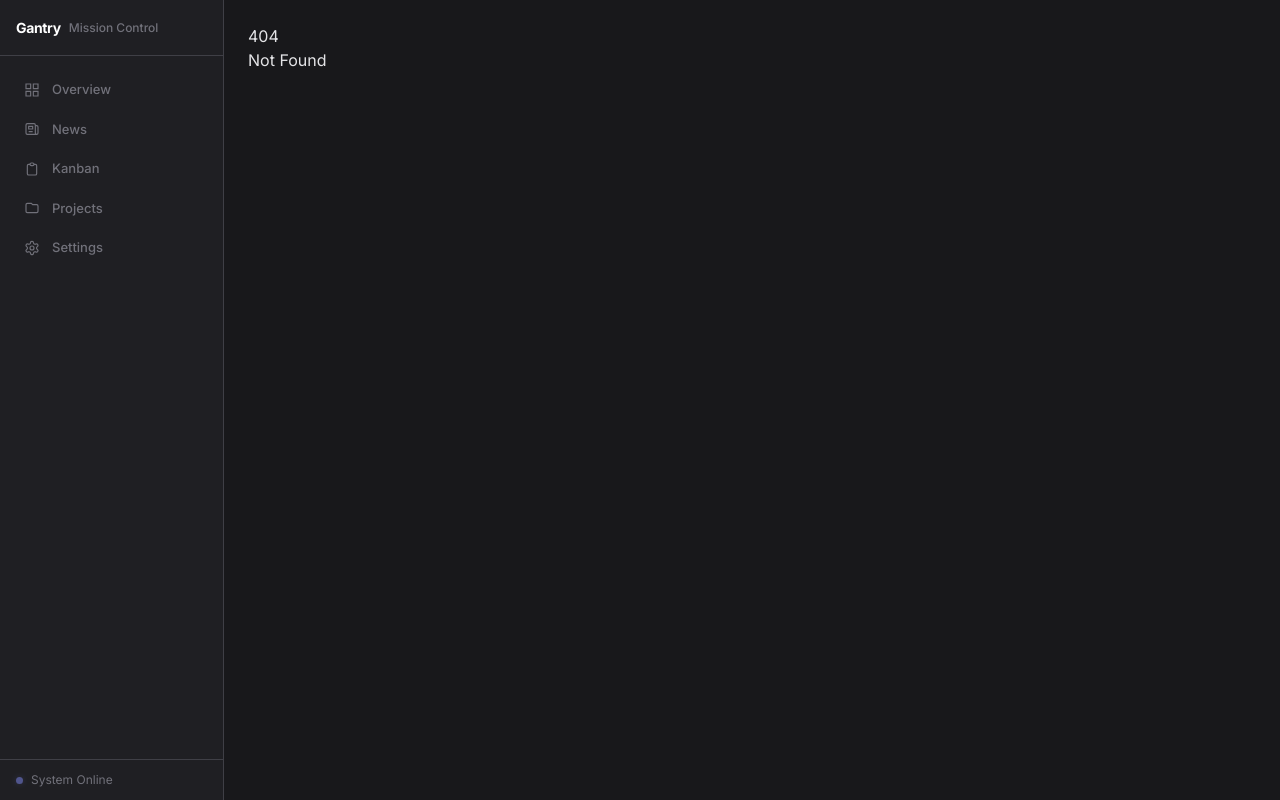
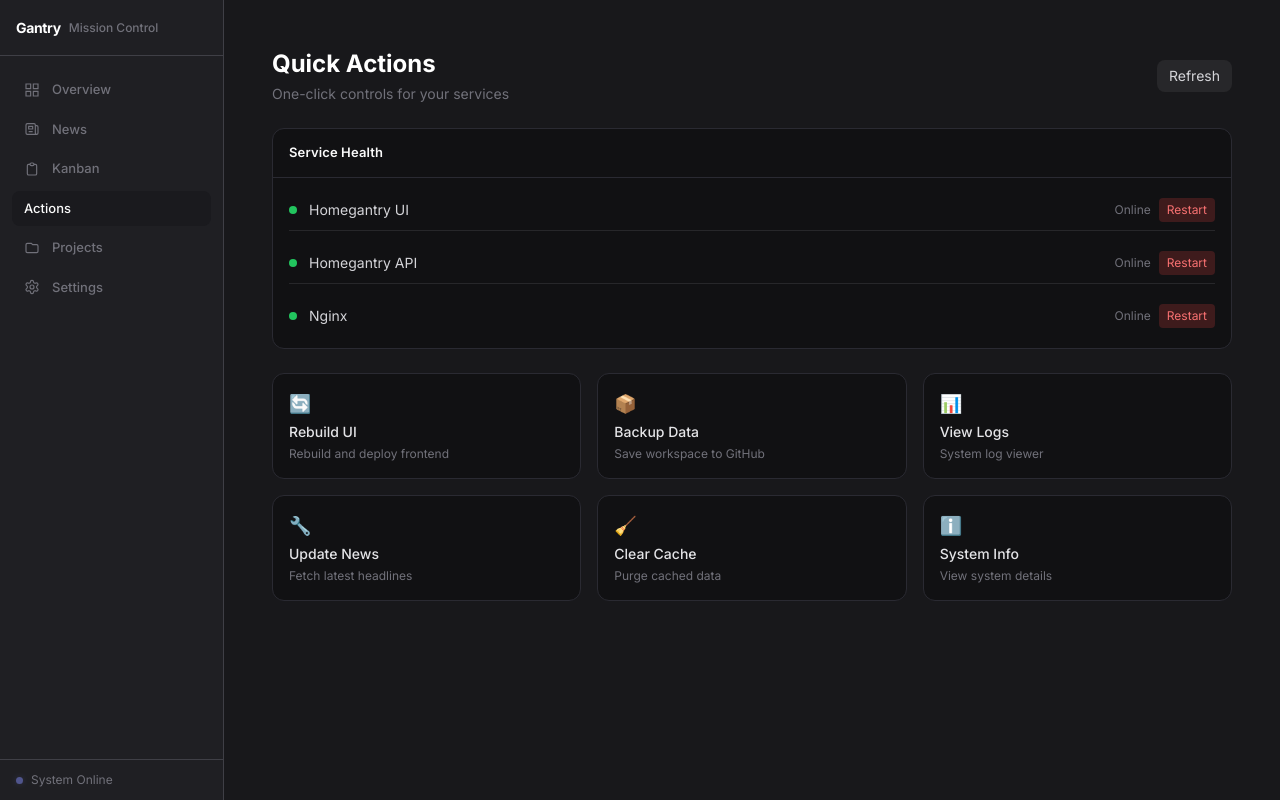
Before and after one commit to homegantry/homegantry, a SvelteKit app in the folder frontend/: page /actions in a window 1280 px wide. Before the commit this address had no page. Built offline with nearby package versions, Linux system fonts and the light colour scheme.

Commit message:
Add Quick Actions panel page

```diff
--- a/frontend/src/routes/+layout.svelte
+++ b/frontend/src/routes/+layout.svelte
@@ -9,6 +9,7 @@
     { href: '/', label: 'Overview', icon: 'grid' },
     { href: '/news', label: 'News', icon: 'news' },
     { href: '/kanban', label: 'Kanban', icon: 'kanban' },
+    { href: '/actions', label: 'Actions', icon: 'actions' },
     { href: '/projects', label: 'Projects', icon: 'folder' },
     { href: '/settings', label: 'Settings', icon: 'settings' },
   ];
--- /dev/null
+++ b/frontend/src/routes/actions/+page.svelte
@@ -0,0 +1,116 @@
+<script>
+  import { onMount } from 'svelte';
+
+  let services = $state([
+    { name: 'Homegantry UI', key: 'homegantry-ui', status: 'unknown', url: 'http://localhost:3000' },
+    { name: 'Homegantry API', key: 'homegantry-api', url: 'http://localhost:8000', status: 'unknown' },
+    { name: 'Nginx', key: 'homegantry-nginx', url: 'http://localhost:80', status: 'unknown' },
+  ]);
+
+  let runningAction = $state(null);
+
+  async function checkServices() {
+    for (let s of services) {
+      try {
+        const res = await fetch(s.url, { method: 'HEAD', mode: 'no-cors' });
+        s.status = 'online';
+      } catch {
+        s.status = 'offline';
+      }
+    }
+    services = [...services];
+  }
+
+  async function restartService(serviceKey) {
+    runningAction = serviceKey;
+    // In production, this would call an API
+    await new Promise(r => setTimeout(r, 1000));
+    runningAction = null;
+    await checkServices();
+  }
+
+  onMount(() => {
+    checkServices();
+  });
+</script>
+
+<div class="p-4 md:p-6 space-y-6">
+  <div class="flex items-center justify-between">
+    <div>
+      <h1 class="text-xl md:text-2xl font-bold text-white">Quick Actions</h1>
+      <p class="text-sm text-zinc-500 mt-1">One-click controls for your services</p>
+    </div>
+    <button
+      onclick={checkServices}
+      class="px-3 py-1.5 bg-zinc-800 hover:bg-zinc-700 text-zinc-300 rounded-lg text-sm"
+    >
+      Refresh
+    </button>
+  </div>
+
+  <!-- Service Status -->
+  <div class="card">
+    <div class="card-header">
+      <h2>Service Health</h2>
+    </div>
+    <div class="card-body space-y-3">
+      {#each services as service}
+        <div class="flex items-center justify-between py-2 border-b border-zinc-800 last:border-0">
+          <div class="flex items-center gap-3">
+            <span class="w-2 h-2 rounded-full {service.status === 'online' ? 'bg-green-500' : service.status === 'offline' ? 'bg-red-500' : 'bg-zinc-500'}"></span>
+            <span class="text-sm text-zinc-300">{service.name}</span>
+          </div>
+          <div class="flex items-center gap-2">
+            <span class="text-xs text-zinc-500 capitalize">{service.status}</span>
+            <button
+              onclick={() => restartService(service.key)}
+              disabled={runningAction === service.key}
+              class="px-2 py-1 text-xs bg-red-500/20 hover:bg-red-500/30 text-red-400 rounded transition-colors disabled:opacity-50"
+            >
+              {runningAction === service.key ? 'Restarting...' : 'Restart'}
+            </button>
+          </div>
+        </div>
+      {/each}
+    </div>
+  </div>
+
+  <!-- Quick Actions Grid -->
+  <div class="grid grid-cols-2 md:grid-cols-3 gap-4">
+    <button class="card p-4 hover:border-indigo-500/50 transition-colors text-left">
+      <div class="text-lg mb-1">🔄</div>
+      <div class="text-sm font-medium text-zinc-200">Rebuild UI</div>
+      <div class="text-xs text-zinc-500 mt-1">Rebuild and deploy frontend</div>
+    </button>
+
+    <button class="card p-4 hover:border-indigo-500/50 transition-colors text-left">
+      <div class="text-lg mb-1">📦</div>
+      <div class="text-sm font-medium text-zinc-200">Backup Data</div>
+      <div class="text-xs text-zinc-500 mt-1">Save workspace to GitHub</div>
+    </button>
+
+    <button class="card p-4 hover:border-indigo-500/50 transition-colors text-left">
+      <div class="text-lg mb-1">📊</div>
+      <div class="text-sm font-medium text-zinc-200">View Logs</div>
+      <div class="text-xs text-zinc-500 mt-1">System log viewer</div>
+    </button>
+
+    <button class="card p-4 hover:border-indigo-500/50 transition-colors text-left">
+      <div class="text-lg mb-1">🔧</div>
+      <div class="text-sm font-medium text-zinc-200">Update News</div>
+      <div class="text-xs text-zinc-500 mt-1">Fetch latest headlines</div>
+    </button>
+
+    <button class="card p-4 hover:border-indigo-500/50 transition-colors text-left">
+      <div class="text-lg mb-1">🧹</div>
+      <div class="text-sm font-medium text-zinc-200">Clear Cache</div>
+      <div class="text-xs text-zinc-500 mt-1">Purge cached data</div>
+    </button>
+
+    <button class="card p-4 hover:border-indigo-500/50 transition-colors text-left">
+      <div class="text-lg mb-1">ℹ️</div>
+      <div class="text-sm font-medium text-zinc-200">System Info</div>
+      <div class="text-xs text-zinc-500 mt-1">View system details</div>
+    </button>
+  </div>
+</div>
```
